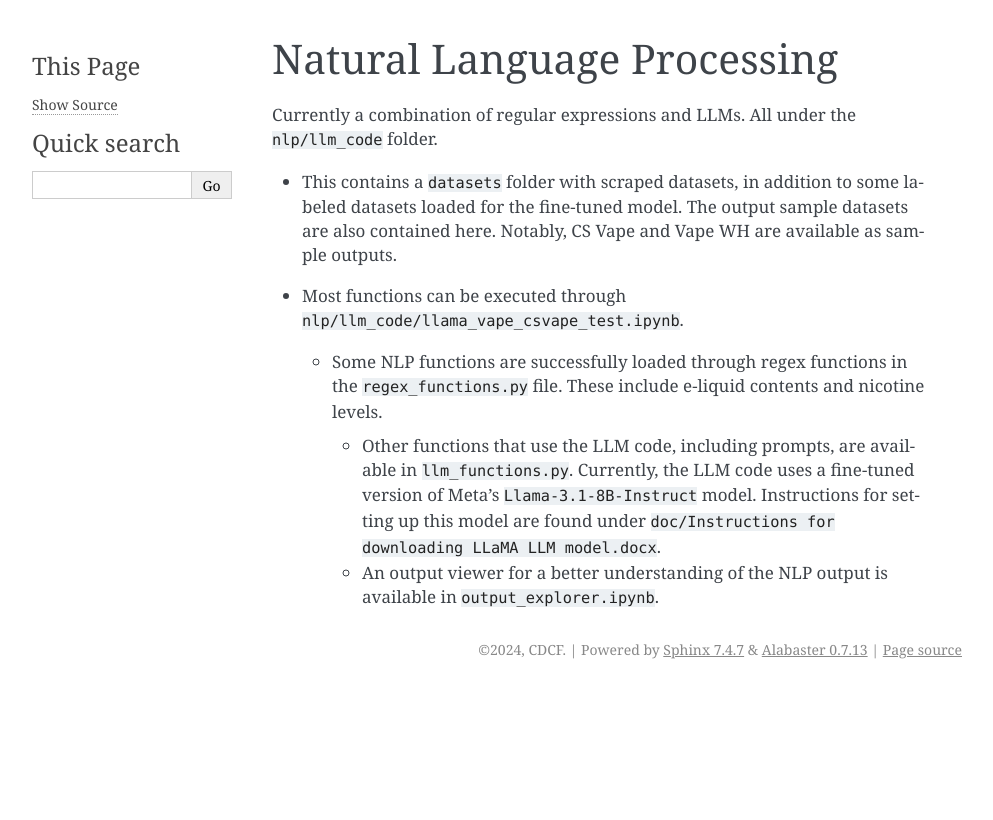
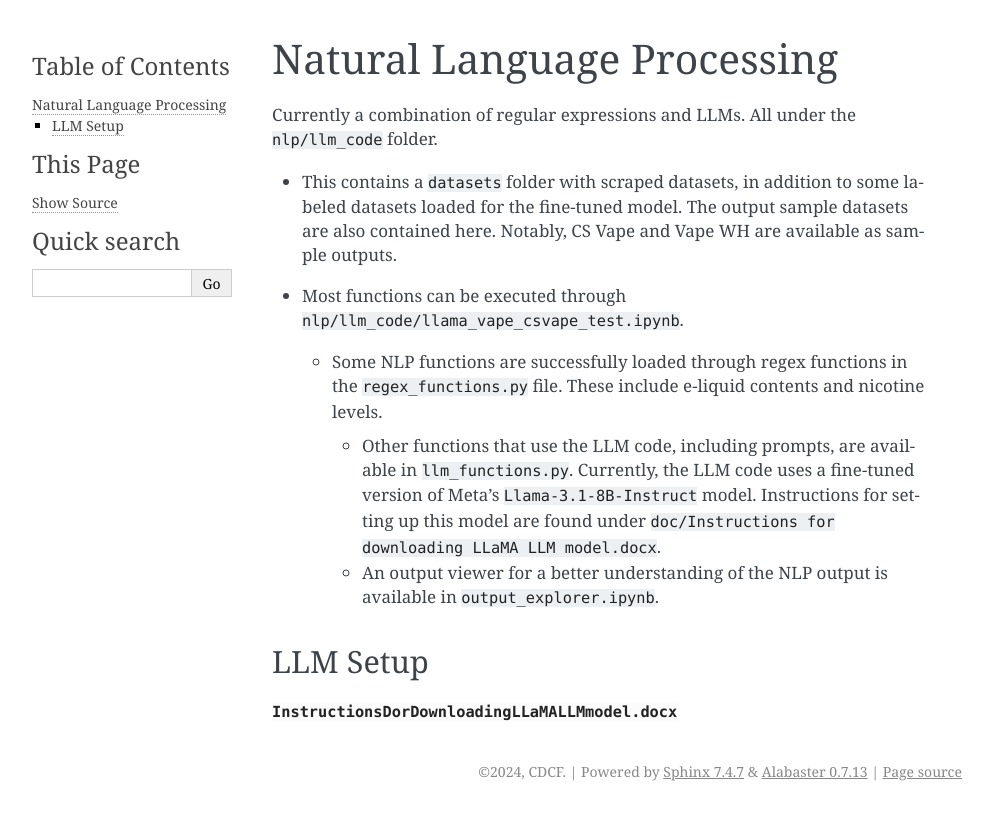
Before and after one commit to ecranecdcf/cdcf-gtri-ecig-scrape-clean, a Sphinx documentation site: the page built from docs/nlp.rst, in a window 1280 px wide. Shown: the top 820 px of the page, without its empty margins (148-1141 px from the left). Built offline with Sphinx 7.4.7, drawn with Linux system fonts in a browser that asks for light colours.

Commit message:
move doc in one place

```diff
--- a/docs/nlp.rst
+++ b/docs/nlp.rst
@@ -11,3 +11,7 @@ Currently a combination of regular expressions and LLMs. All under the ``nlp/llm
   - Some NLP functions are successfully loaded through regex functions in the ``regex_functions.py`` file. These include e-liquid contents and nicotine levels.
    - Other functions that use the LLM code, including prompts, are available in ``llm_functions.py``. Currently, the LLM code uses a fine-tuned version of Meta's ``Llama-3.1-8B-Instruct`` model. Instructions for setting up this model are found under ``doc/Instructions for downloading LLaMA LLM model.docx``.
    - An output viewer for a better understanding of the NLP output is available in ``output_explorer.ipynb``.
+
+LLM Setup
+---------
+:download:`InstructionsDorDownloadingLLaMALLMmodel.docx <./InstructionsDorDownloadingLLaMALLMmodel.docx>`
```
Also changed, not shown: 3 other files.
